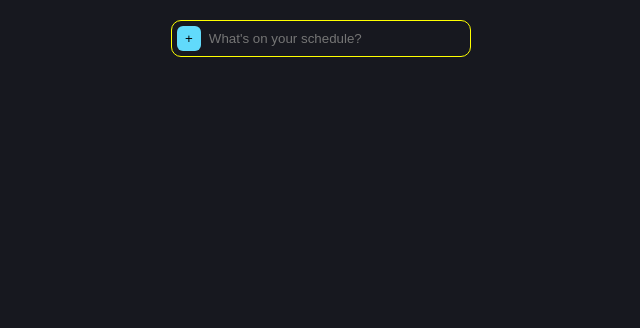
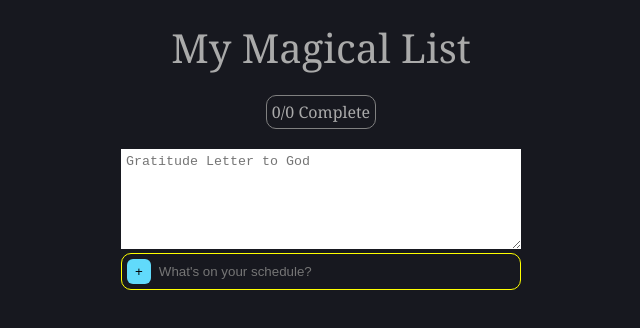
Before and after one commit to ShreyaSingh10/MyScheduler, a React (Create React App) app: page / in a window 1280 px wide. Shown: the top 328 px of the page, without its empty margins (319-959 px from the left). Built offline with nearby package versions, Linux system fonts and the light colour scheme.

Commit message:
Add trash button to each task

```diff
--- a/src/App.css
+++ b/src/App.css
@@ -9,10 +9,39 @@ body
 }
 
 .main {
-  max-width: 300px;
+  max-width: 400px;
   margin: 20px auto; /*to center the div*/
+  text-align: center;
+}
+.heading {
+  font-size: 40px;
+  margin: 20px;
+  font-family: georgia, serif;
 }
 
+.goal, .counter {
+  margin-bottom: 20px;
+  font-family: georgia, serif;
+  border-radius: 10px;
+  display: inline-block;
+  padding: 5px;
+  border: 1px solid grey;
+  transition: opacity 2s ease, transform 2s ease;
+}
+
+.goal {
+  border: 5px solid rgb(134, 215, 123);
+  background-color: bisque;
+  transform: scale(1.5); /* Slightly smaller */
+}
+
+.note textarea{
+  border: 5px;
+  padding: 5px;
+  width: 100%;
+  height: 100px;
+  overflow: scroll ;
+}
 form{
   border: 1px solid yellow;
   border-radius: 10px;
@@ -39,6 +68,33 @@ form button {
 div.task {
   background-color: #30313D ;
   border-radius: 10px;
-  padding: 5px;
+  padding: 10px;
   margin-top: 5px;
+  display: flex;
+  align-items: center ;
+  transition: opacity .3s linear;
 }
+
+div.task.done {
+  text-decoration: line-through;
+  opacity: 0.5;
+}
+
+div.task svg {
+  height: 20px;
+  margin-right: 4px;
+  fill: #61DAFB;
+}
+
+.dustbin {
+  margin-left: auto; /* Pushes the button to the far right */
+  background: none;
+  border: none;
+  cursor: pointer;
+}
+
+.taskdiv {
+  padding: 5px; /* Add some space on the right */
+  white-space: nowrap; /* Prevents text from wrapping */
+  overflow-x: auto; /* Hides overflow text */
+}
--- a/src/App.js
+++ b/src/App.js
@@ -6,8 +6,13 @@ import './App.css';
 
 
 function App() {
-  const [tasks, setTasks] = useState([]);
-  //adding local storage
+  const [tasks, setTasks] =  useState(() => {
+      // Use an initializer function to retrieve from localStorage
+      const savedTasks = localStorage.getItem('tasks');
+      return savedTasks ? JSON.parse(savedTasks) : [];
+    });
+
+
   useEffect(() => {
     localStorage.setItem('tasks', JSON.stringify(tasks));
   }, [tasks]);//only runs when 'tasks'changes
@@ -18,20 +23,51 @@ function App() {
     //SECOND WAY
     setTasks((prevTasks) => {
       const updatedTasks = [...prevTasks, {taskName: taskName, done: false }];
-      console.log("UPDATED TASKS INSIDE FUNCTION:", updatedTasks);
+      //console.log("UPDATED TASKS INSIDE FUNCTION:", updatedTasks);
       return updatedTasks// Update tasks immutably using the functional form of setState
   });
   //console.log(tasks);// Note: This console log may not reflect the latest state due to async state updates
 }
 
+const updateTaskDone = (taskIndex, newDone) => {
+  setTasks((prevTasks) => {
+    const newTasks = [...prevTasks];
+    newTasks[taskIndex].done = newDone;
+    return newTasks;
+   })
+}
+const numberComplete = tasks.filter(t => t.done).length;
+const numberTotal = tasks.length;
+const goalAchieved = numberComplete === numberTotal && numberTotal !== 0;
+console.log("GOAL", goalAchieved,numberComplete,numberTotal );
+
+
   return (
     <div className='main'>
+      <div className='heading'> My Magical List </div>
+      {goalAchieved?
+        <div className="goal">GOAL ACHIEVED</div>:
+        <div className="counter">{numberComplete}/{numberTotal} Complete</div>
+      }
+      <div className='note'><textarea placeholder='Gratitude Letter to God' type="text"/></div>
       <TaskForm addTask ={addTask}/>
-      {tasks.map(task =>
-        <Task {...task}/>
+      {tasks.map((task,index) =>
+        <Task {...task} onToggle={done => (updateTaskDone(index,done))} />
       )}
     </div>
   );
 }
 
 export default App;
+
+
+ //adding local storage
+
+  // Option 2
+  // useEffect(() => {
+  //   // Load tasks from localStorage when the component mounts
+  //   const savedTasks = localStorage.getItem('tasks');
+  //   if (savedTasks) {
+  //     setTasks(JSON.parse(savedTasks));
+  //   }
+  // }, []); // Only run on mount
--- a/src/components/Checkbox.js
+++ b/src/components/Checkbox.js
@@ -1,20 +1,25 @@
 import { useState } from "react";
 
-export default function Checkbox(defaultChecked) {
-    const [checked, setChecked] = useState(defaultChecked);
+export default function Checkbox({initialChecked, onClick}) {
+    const [checked, setChecked] = useState(initialChecked);
+    //console.log("DONE", checked);
+
+    const handleClick = () => {
+        setChecked(!checked); // Update local state for visual feedback
+        onClick(); // Trigger the parent's toggle function
+    };
+
     return(
-        <>
-        { !checked && (
-        <div className="checkbox unchecked">
-            <svg xmlns="http://www.w3.org/2000/svg" viewBox="0 0 448 512"><path d="M0 96C0 60.7 28.7 32 64 32H384c35.3 0 64 28.7 64 64V416c0 35.3-28.7 64-64 64H64c-35.3 0-64-28.7-64-64V96z" /></svg>
+        <div className="checkbox-container" onClick={handleClick} >
+            {checked ? (
+                <div className="checkbox checked">
+                    <svg xmlns="http://www.w3.org/2000/svg" viewBox="0 0 448 512"><path d="M64 32C28.7 32 0 60.7 0 96L0 416c0 35.3 28.7 64 64 64l320 0c35.3 0 64-28.7 64-64l0-320c0-35.3-28.7-64-64-64L64 32zM337 209L209 337c-9.4 9.4-24.6 9.4-33.9 0l-64-64c-9.4-9.4-9.4-24.6 0-33.9s24.6-9.4 33.9 0l47 47L303 175c9.4-9.4 24.6-9.4 33.9 0s9.4 24.6 0 33.9z" /></svg>
+                </div>
+            ) : (
+                <div className="checkbox unchecked">
+                   <svg xmlns="http://www.w3.org/2000/svg" viewBox="0 0 448 512"><path d="M384 80c8.8 0 16 7.2 16 16l0 320c0 8.8-7.2 16-16 16L64 432c-8.8 0-16-7.2-16-16L48 96c0-8.8 7.2-16 16-16l320 0zM64 32C28.7 32 0 60.7 0 96L0 416c0 35.3 28.7 64 64 64l320 0c35.3 0 64-28.7 64-64l0-320c0-35.3-28.7-64-64-64L64 32z"/></svg>
+                </div>
+            )}
         </div>
-        )}
-
-        { checked && (
-        <div className="checkbox checked">
-            <svg xmlns="http://www.w3.org/2000/svg" viewBox="0 0 448 512"><path d="M64 32C28.7 32 0 60.7 0 96L0 416c0 35.3 28.7 64 64 64l320 0c35.3 0 64-28.7 64-64l0-320c0-35.3-28.7-64-64-64L64 32zM337 209L209 337c-9.4 9.4-24.6 9.4-33.9 0l-64-64c-9.4-9.4-9.4-24.6 0-33.9s24.6-9.4 33.9 0l47 47L303 175c9.4-9.4 24.6-9.4 33.9 0s9.4 24.6 0 33.9z" /></svg>
-        </div>
-        )}
-        </>
     );
 }
--- a/src/components/Task.js
+++ b/src/components/Task.js
@@ -1,14 +1,14 @@
 import{useState} from "react";
 import Checkbox from "./Checkbox";
 
-export default function Task({taskName, done}){
-
-   //const
+export default function Task({taskName, done, onToggle}){
     return (
-       <div className="task">
-         <Checkbox defaultChecked={done}/>
-         {taskName}
-       </div>
-
+       <div className={`task ${done? 'done':''}`}>
+         <Checkbox initialChecked={done} onClick= {() => onToggle(!done)} />
+         <div className="taskdiv">{taskName}</div>
+         <button className="dustbin">
+            <svg xmlns="http://www.w3.org/2000/svg" viewBox="0 0 448 512"><path d="M135.2 17.7L128 32 32 32C14.3 32 0 46.3 0 64S14.3 96 32 96l384 0c17.7 0 32-14.3 32-32s-14.3-32-32-32l-96 0-7.2-14.3C307.4 6.8 296.3 0 284.2 0L163.8 0c-12.1 0-23.2 6.8-28.6 17.7zM416 128L32 128 53.2 467c1.6 25.3 22.6 45 47.9 45l245.8 0c25.3 0 46.3-19.7 47.9-45L416 128z"/></svg>
+         </button>
+      </div>
     );
 }
--- a/src/components/TaskForm.js
+++ b/src/components/TaskForm.js
@@ -8,10 +8,9 @@ export default function TaskForm({addTask}){//correct way to recieve function fr
     const handleSubmit= (e) => {
 
         e.preventDefault();
-        console.log("UPDATING");
         if(taskName){
             addTask(taskName);
-            setTaskName('');//reinitialise for necxt taskname
+            setTaskName('');//reinitialise for next taskname
         }
 
     }
```
